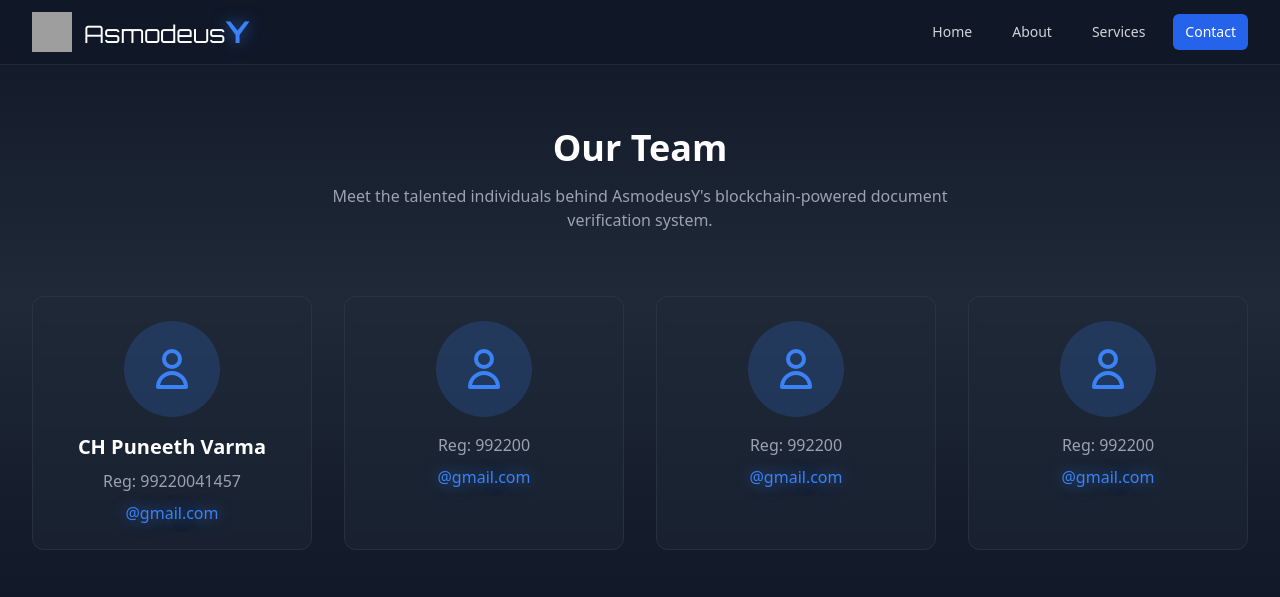
After one commit to krishnasairammalapaka/AsmodeusY, a Flask app: page /contacts in a window 1280 px wide. The commit adds this page. Shown: the top 597 px of the page. Run offline with Flask 3, Linux system fonts and the light colour scheme; some libraries are stand-ins or nearby versions; grey boxes are pictures that could not be loaded.

Commit message:
updated the contact pages

```diff
--- a/app.py
+++ b/app.py
@@ -58,5 +58,9 @@ def verify_document():
 
     return jsonify({'error': 'Invalid file type'}), 400
 
+@app.route('/contacts')
+def contacts():
+    return render_template('contacts.html')
+
 if __name__ == '__main__':
     app.run(debug=True, host='0.0.0.0', port=5000)
--- /dev/null
+++ b/templates/contacts.html
@@ -0,0 +1,112 @@
+<!DOCTYPE html>
+<html lang="en">
+<head>
+    <meta charset="UTF-8">
+    <meta name="viewport" content="width=device-width, initial-scale=1.0">
+    <title>Contact Us - AsmodeusY</title>
+    <script src="https://cdn.tailwindcss.com"></script>
+    <link rel="stylesheet" href="{{ url_for('static', filename='css/styles.css') }}">
+    <link href="https://fonts.googleapis.com/css2?family=Orbitron:wght@400;700&display=swap" rel="stylesheet">
+    <link href="https://unpkg.com/aos@2.3.1/dist/aos.css" rel="stylesheet">
+    <script src="https://unpkg.com/aos@2.3.1/dist/aos.js"></script>
+</head>
+<body class="bg-gradient-to-b from-gray-900 via-gray-800 to-gray-900 text-white">
+    <!-- Navbar -->
+    <nav class="bg-gray-900/90 fixed w-full z-50 backdrop-blur-md border-b border-gray-800">
+        <div class="max-w-7xl mx-auto px-4 sm:px-6 lg:px-8">
+            <div class="flex items-center justify-between h-16">
+                <div class="flex-shrink-0 flex items-center">
+                    <img class="h-10 w-10 mr-3" src="https://cdn-icons-png.flaticon.com/512/2906/2906274.png" alt="Logo">
+                    <span class="text-2xl font-['Orbitron'] text-white">Asmodeus<span class="text-blue-500 font-bold text-3xl hover:text-blue-400 transition-colors duration-300">Y</span></span>
+                </div>
+
+                <div class="hidden md:block">
+                    <div class="flex items-baseline space-x-4">
+                        <a href="/" class="text-gray-300 hover:bg-blue-600 hover:text-white px-3 py-2 rounded-md text-sm font-medium transition-all">Home</a>
+                        <a href="/#about" class="text-gray-300 hover:bg-blue-600 hover:text-white px-3 py-2 rounded-md text-sm font-medium transition-all">About</a>
+                        <a href="/services" class="text-gray-300 hover:bg-blue-600 hover:text-white px-3 py-2 rounded-md text-sm font-medium transition-all">Services</a>
+                        <a href="/contacts" class="bg-blue-600 text-white px-3 py-2 rounded-md text-sm font-medium transition-all hover:bg-blue-700">Contact</a>
+                    </div>
+                </div>
+            </div>
+        </div>
+    </nav>
+
+    <!-- Team Section -->
+    <section class="pt-32 pb-12">
+        <div class="max-w-7xl mx-auto px-4 sm:px-6 lg:px-8">
+            <div class="text-center mb-16" data-aos="fade-up">
+                <h1 class="text-4xl font-bold text-white mb-4">Our Team</h1>
+                <p class="text-gray-400 max-w-2xl mx-auto">Meet the talented individuals behind AsmodeusY's blockchain-powered document verification system.</p>
+            </div>
+
+            <div class="grid grid-cols-1 md:grid-cols-2 lg:grid-cols-4 gap-8">
+                <!-- Team Member 1 -->
+                <div class="bg-gray-800/50 rounded-xl p-6 backdrop-blur-sm border border-gray-700/50 transform hover:scale-105 transition-all duration-300" data-aos="fade-up" data-aos-delay="100">
+                    <div class="flex justify-center mb-4">
+                        <div class="h-24 w-24 bg-blue-500/20 rounded-full flex items-center justify-center">
+                            <svg class="h-12 w-12 text-blue-500" fill="none" stroke="currentColor" viewBox="0 0 24 24">
+                                <path stroke-linecap="round" stroke-linejoin="round" stroke-width="2" d="M16 7a4 4 0 11-8 0 4 4 0 018 0zM12 14a7 7 0 00-7 7h14a7 7 0 00-7-7z"/>
+                            </svg>
+                        </div>
+                    </div>
+                    <h3 class="text-xl font-semibold text-white text-center mb-2">CH Puneeth Varma</h3>
+                    <p class="text-gray-400 text-center mb-2">Reg: 99220041457</p>
+                    <p class="text-blue-500 text-center">@gmail.com</p>
+                </div>
+
+                <!-- Team Member 2 -->
+                <div class="bg-gray-800/50 rounded-xl p-6 backdrop-blur-sm border border-gray-700/50 transform hover:scale-105 transition-all duration-300" data-aos="fade-up" data-aos-delay="200">
+                    <div class="flex justify-center mb-4">
+                        <div class="h-24 w-24 bg-blue-500/20 rounded-full flex items-center justify-center">
+                            <svg class="h-12 w-12 text-blue-500" fill="none" stroke="currentColor" viewBox="0 0 24 24">
+                                <path stroke-linecap="round" stroke-linejoin="round" stroke-width="2" d="M16 7a4 4 0 11-8 0 4 4 0 018 0zM12 14a7 7 0 00-7 7h14a7 7 0 00-7-7z"/>
+                            </svg>
+                        </div>
+                    </div>
+                    <h3 class="text-xl font-semibold text-white text-center mb-2"></h3>
+                    <p class="text-gray-400 text-center mb-2">Reg: 992200</p>
+                    <p class="text-blue-500 text-center">@gmail.com</p>
+                </div>
+
+                <!-- Team Member 3 -->
+                <div class="bg-gray-800/50 rounded-xl p-6 backdrop-blur-sm border border-gray-700/50 transform hover:scale-105 transition-all duration-300" data-aos="fade-up" data-aos-delay="300">
+                    <div class="flex justify-center mb-4">
+                        <div class="h-24 w-24 bg-blue-500/20 rounded-full flex items-center justify-center">
+                            <svg class="h-12 w-12 text-blue-500" fill="none" stroke="currentColor" viewBox="0 0 24 24">
+                                <path stroke-linecap="round" stroke-linejoin="round" stroke-width="2" d="M16 7a4 4 0 11-8 0 4 4 0 018 0zM12 14a7 7 0 00-7 7h14a7 7 0 00-7-7z"/>
+                            </svg>
+                        </div>
+                    </div>
+                    <h3 class="text-xl font-semibold text-white text-center mb-2"></h3>
+                    <p class="text-gray-400 text-center mb-2">Reg: 992200</p>
+                    <p class="text-blue-500 text-center">@gmail.com</p>
+                </div>
+
+                <!-- Team Member 4 -->
+                <div class="bg-gray-800/50 rounded-xl p-6 backdrop-blur-sm border border-gray-700/50 transform hover:scale-105 transition-all duration-300" data-aos="fade-up" data-aos-delay="400">
+                    <div class="flex justify-center mb-4">
+                        <div class="h-24 w-24 bg-blue-500/20 rounded-full flex items-center justify-center">
+                            <svg class="h-12 w-12 text-blue-500" fill="none" stroke="currentColor" viewBox="0 0 24 24">
+                                <path stroke-linecap="round" stroke-linejoin="round" stroke-width="2" d="M16 7a4 4 0 11-8 0 4 4 0 018 0zM12 14a7 7 0 00-7 7h14a7 7 0 00-7-7z"/>
+                            </svg>
+                        </div>
+                    </div>
+                    <h3 class="text-xl font-semibold text-white text-center mb-2"></h3>
+                    <p class="text-gray-400 text-center mb-2">Reg: 992200</p>
+                    <p class="text-blue-500 text-center">@gmail.com</p>
+                </div>
+            </div>
+        </div>
+    </section>
+
+    <script>
+        // Initialize AOS
+        AOS.init({
+            duration: 1000,
+            easing: 'ease-out-cubic',
+            once: true
+        });
+    </script>
+</body>
+</html>
--- a/templates/index.html
+++ b/templates/index.html
@@ -30,7 +30,7 @@
                         <a href="#" class="bg-blue-600 text-white px-3 py-2 rounded-md text-sm font-medium transition-all hover:bg-blue-700">Home</a>
                         <a href="#about" class="text-gray-300 hover:bg-blue-600 hover:text-white px-3 py-2 rounded-md text-sm font-medium transition-all">About</a>
                         <a href="/services" class="text-gray-300 hover:bg-blue-600 hover:text-white px-3 py-2 rounded-md text-sm font-medium transition-all">Services</a>
-                        <a href="#" class="text-gray-300 hover:bg-blue-600 hover:text-white px-3 py-2 rounded-md text-sm font-medium transition-all">Contact</a>
+                        <a href="/contacts" class="text-gray-300 hover:bg-blue-600 hover:text-white px-3 py-2 rounded-md text-sm font-medium transition-all">Contact</a>
                     </div>
                 </div>
             </div>
@@ -81,7 +81,7 @@
                     </p>
                     <div class="mt-5 sm:mt-8 flex justify-center">
                         <div class="rounded-md shadow">
-                            <a href="#" class="w-full flex items-center justify-center px-8 py-3 border border-transparent text-base font-medium rounded-md text-white bg-blue-600 hover:bg-blue-700 md:py-4 md:text-lg md:px-10 transition-all">
+                            <a href="/services" class="w-full flex items-center justify-center px-8 py-3 border border-transparent text-base font-medium rounded-md text-white bg-blue-600 hover:bg-blue-700 md:py-4 md:text-lg md:px-10 transition-all">
                                 Get Started
                             </a>
                         </div>
--- a/templates/services.html
+++ b/templates/services.html
@@ -205,7 +205,7 @@
                         <a href="/" class="text-gray-300 hover:bg-blue-600 hover:text-white px-3 py-2 rounded-md text-sm font-medium transition-all">Home</a>
                         <a href="/#about" class="text-gray-300 hover:bg-blue-600 hover:text-white px-3 py-2 rounded-md text-sm font-medium transition-all">About</a>
                         <a href="/services" class="bg-blue-600 text-white px-3 py-2 rounded-md text-sm font-medium transition-all hover:bg-blue-700">Services</a>
-                        <a href="#" class="text-gray-300 hover:bg-blue-600 hover:text-white px-3 py-2 rounded-md text-sm font-medium transition-all">Contact</a>
+                        <a href="/contacts" class="text-gray-300 hover:bg-blue-600 hover:text-white px-3 py-2 rounded-md text-sm font-medium transition-all">Contact</a>
                     </div>
                 </div>
             </div>
```
